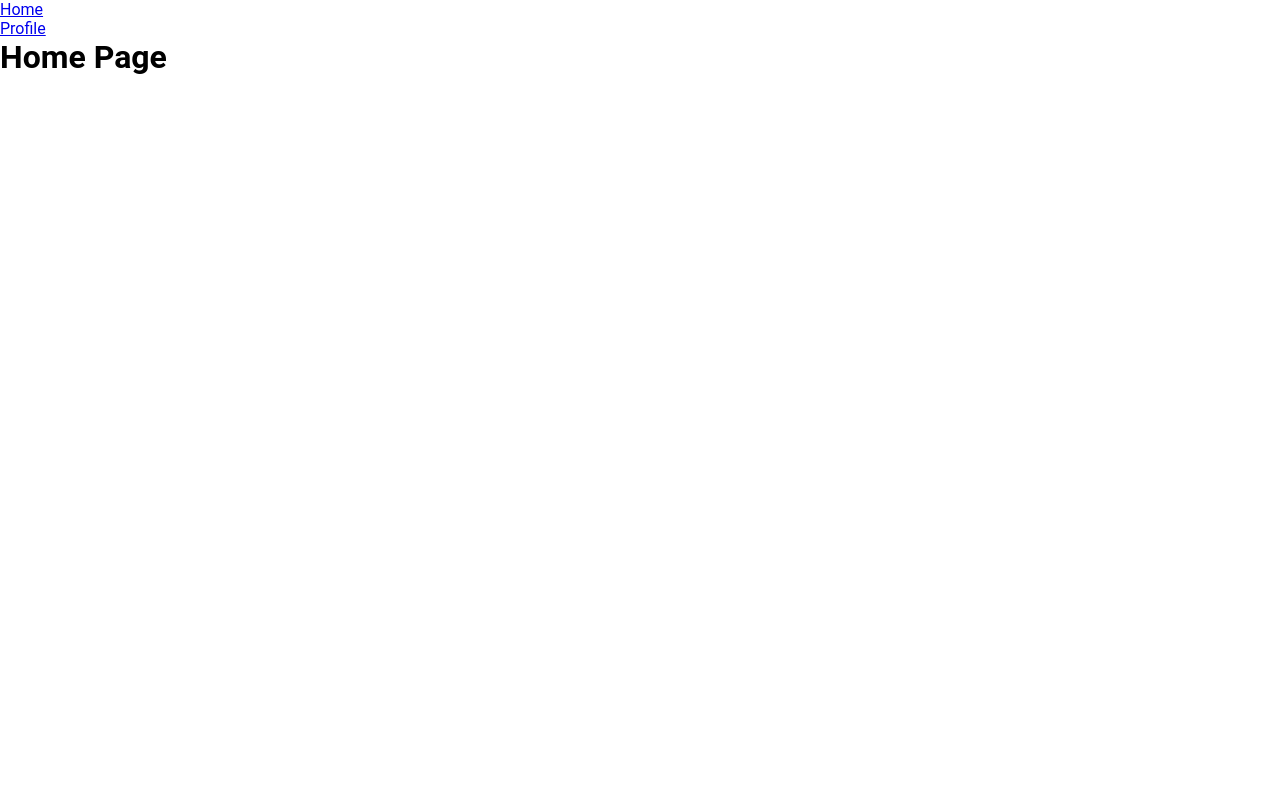
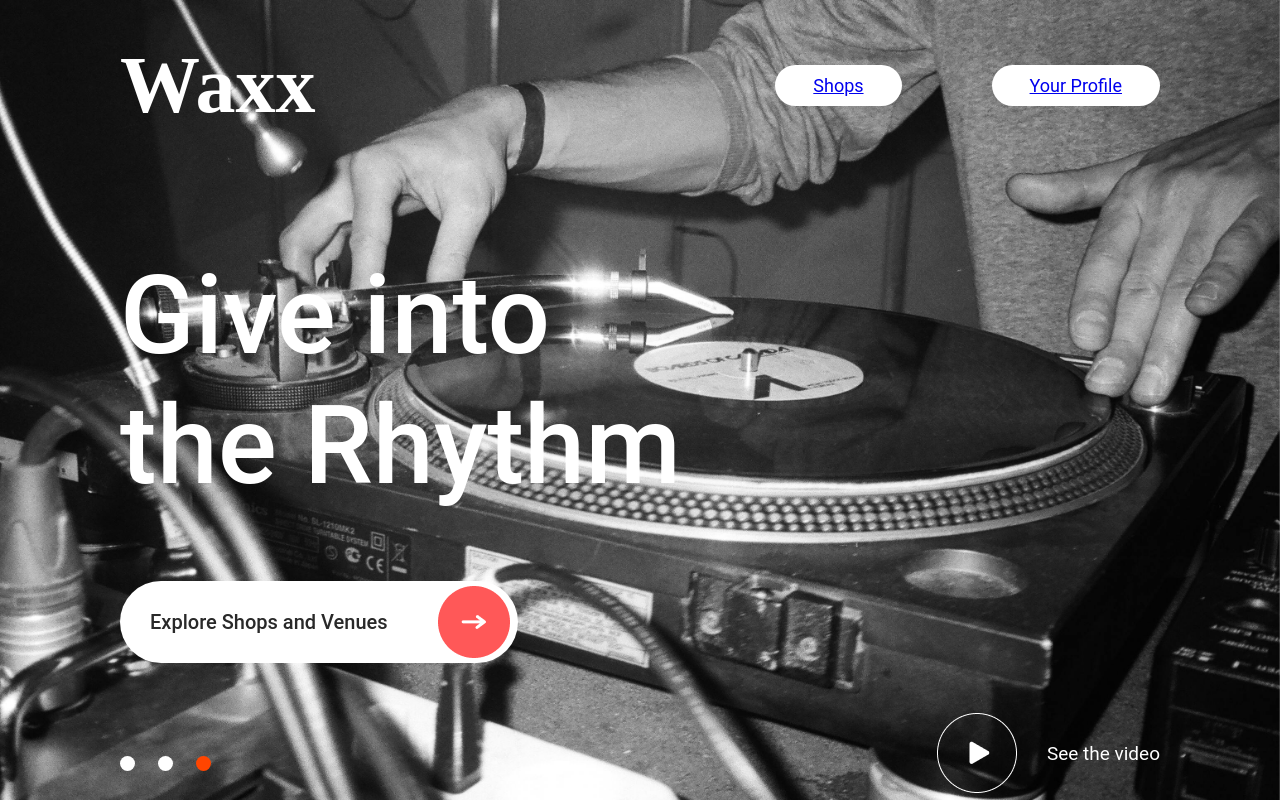
Before and after one commit to GutarManboy1/Waxx-React-, a React (Vite) app in the folder Waxx/: page /home in a window 1280 px wide. Built offline with nearby package versions, Linux system fonts and the light colour scheme; a web font is replaced by a local one.

Commit message:
removed link code

```diff
--- a/Waxx/src/App.jsx
+++ b/Waxx/src/App.jsx
@@ -1,74 +1,74 @@
-// import { useEffect, useState } from "react";
-// import { BrowserRouter, Routes, Route, Navigate, Link } from "react-router-dom";
-// import { Main, Profile } from "./Pages";
-// import Background from "./Components/Background/Background";
-// import NavBar from "./Components/NavBar/NavBar";
-// import Hero from "./Components/Hero/Hero";
+import { useEffect, useState } from "react";
+import { BrowserRouter, Routes, Route, Navigate, Link } from "react-router-dom";
+import { Main, Profile } from "./Pages";
+import Background from "./Components/Background/Background";
+import NavBar from "./Components/NavBar/NavBar";
+import Hero from "./Components/Hero/Hero";
 
-// const App = () => {
-//   let heroData = [
-//     { text1: "Find", text2: "your People" },
-//     { text1: "Discover", text2: "your Sounds" },
-//     { text1: "Give into", text2: "the Rhythm" },
-//   ];
+const App = () => {
+  let heroData = [
+    { text1: "Find", text2: "your People" },
+    { text1: "Discover", text2: "your Sounds" },
+    { text1: "Give into", text2: "the Rhythm" },
+  ];
 
-//   const [heroCount, setHeroCount] = useState(0);
-//   const [playStatus, setPlayStatus] = useState(false);
+  const [heroCount, setHeroCount] = useState(0);
+  const [playStatus, setPlayStatus] = useState(false);
 
-//   useEffect(() => {
-//     setInterval(() => {
-//       setHeroCount((count) => {
-//         return count === 2 ? 0 : count + 1;
-//       });
-//     }, 3000);
-//   }, []);
+  useEffect(() => {
+    setInterval(() => {
+      setHeroCount((count) => {
+        return count === 2 ? 0 : count + 1;
+      });
+    }, 3000);
+  }, []);
 
-//   return (
-//     <BrowserRouter>
-//       <NavBar />
-//       <Routes>
-//         <Route path="/" element={<Navigate to="/home" />} />
-//         <Route path="/main" element={<Main />} />
-//         <Route path="/profile" element={<Profile />} />
-//       </Routes>
-//       <div>
-//         <Background playStatus={playStatus} heroCount={heroCount} />
-
-//         <Hero
-//           setPlayStatus={setPlayStatus}
-//           heroData={heroData[heroCount]}
-//           heroCount={heroCount}
-//           setHeroCount={setHeroCount}
-//           playStatus={playStatus}
-//         />
-//       </div>
-//     </BrowserRouter>
-//   );
-// };
-
-// export default App;
-import { BrowserRouter, Routes, Route, Link } from 'react-router-dom';
-
-const Home = () => <div><h1>Home Page</h1></div>;
-const Profile = () => <div><h1>Profile Page</h1></div>;
-
-const NavBar = () => (
-  <nav>
-    <ul>
-      <li><Link to="/home">Home</Link></li>
-      <li><Link to="/profile">Profile</Link></li>
-    </ul>
-  </nav>
-);
-
-const App = () => (
+  return (
     <BrowserRouter>
       <NavBar />
       <Routes>
-      <Route path="/home" element={<Home />} />
+        <Route path="/" element={<Navigate to="/home" />} />
+        <Route path="/main" element={<Main />} />
         <Route path="/profile" element={<Profile />} />
       </Routes>
+      <div>
+        <Background playStatus={playStatus} heroCount={heroCount} />
+
+        <Hero
+          setPlayStatus={setPlayStatus}
+          heroData={heroData[heroCount]}
+          heroCount={heroCount}
+          setHeroCount={setHeroCount}
+          playStatus={playStatus}
+        />
+      </div>
     </BrowserRouter>
   );
+};
 
 export default App;
+// import { BrowserRouter, Routes, Route, Link } from 'react-router-dom';
+
+// const Home = () => <div><h1>Home Page</h1></div>;
+// const Profile = () => <div><h1>Profile Page</h1></div>;
+
+// const NavBar = () => (
+//   <nav>
+//     <ul>
+//       <li><Link to="/home">Home</Link></li>
+//       <li><Link to="/profile">Profile</Link></li>
+//     </ul>
+//   </nav>
+// );
+
+// const App = () => (
+//   <BrowserRouter>
+//     <NavBar />
+//     <Routes>
+//       <Route path="/home" element={<Home />} />
+//       <Route path="/profile" element={<Profile />} />
+//     </Routes>
+//   </BrowserRouter>
+// );
+
+// export default App;
```
Also changed, not shown: Waxx/src/Pages/index.jsx (+5 -5 lines). Lines whose indentation alone changed are shown as unchanged.
